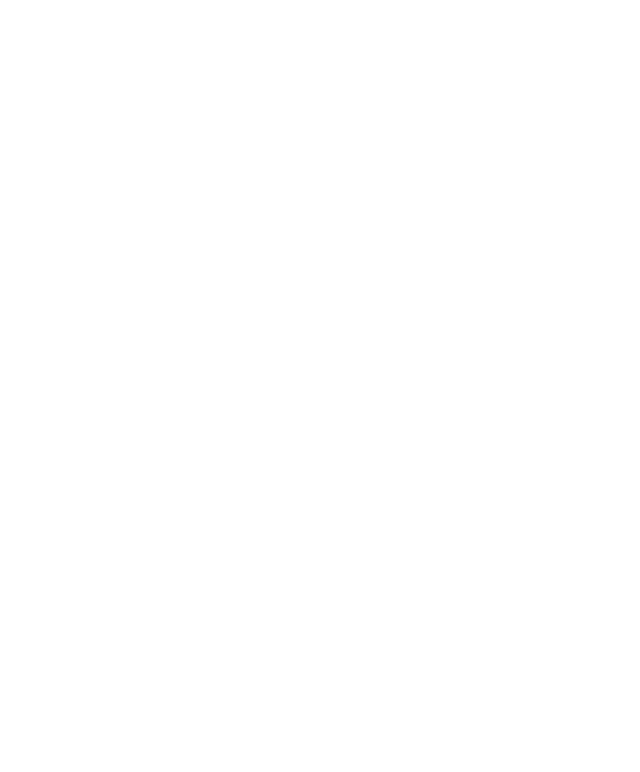
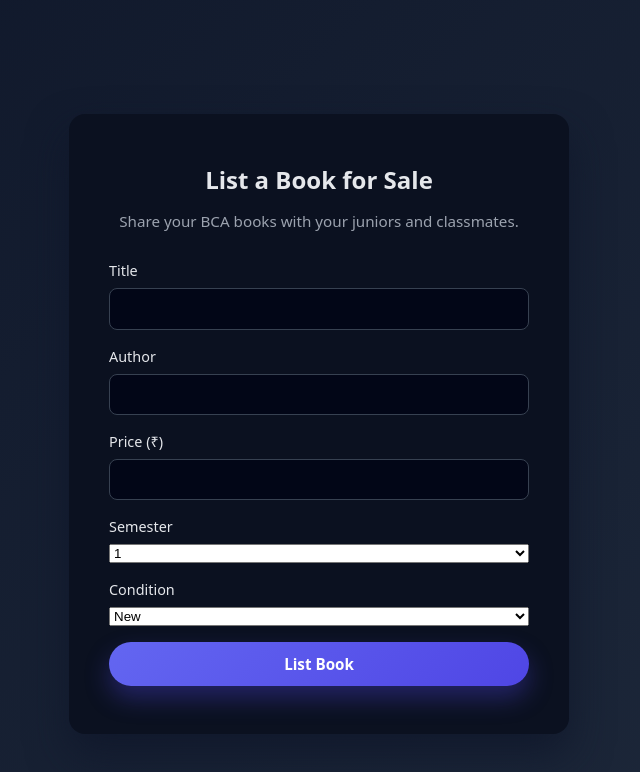
Before and after one commit to shanbhat2005/Student_marketplace, a React (Vite) app in the folder client/: page /add-book in a window 1280 px wide. Before the commit this address had no page. Shown: the top 772 px of the page, without its empty margins (321-961 px from the left). Built offline with nearby package versions, Linux system fonts and the light colour scheme.

Commit message:
login form created

```diff
--- a/client/src/App.css
+++ b/client/src/App.css
@@ -119,6 +119,62 @@
   color: #6ee7b7;
 }
 
+.home-card {
+  max-width: 960px;
+}
+
+.home-header {
+  display: flex;
+  flex-direction: column;
+  gap: 1rem;
+  align-items: flex-start;
+  justify-content: space-between;
+  margin-bottom: 1.5rem;
+}
+
+.home-header h2 {
+  text-align: left;
+}
+
+.books-grid {
+  display: grid;
+  grid-template-columns: 1fr;
+  gap: 1rem;
+  margin-top: 0.5rem;
+}
+
+.book-card {
+  background-color: #020617;
+  border-radius: 0.75rem;
+  padding: 1rem;
+  border: 1px solid #1f2937;
+  display: flex;
+  flex-direction: column;
+  gap: 0.35rem;
+}
+
+.book-card h3 {
+  margin: 0;
+}
+
+.book-author {
+  margin: 0;
+  font-size: 0.9rem;
+  color: #9ca3af;
+}
+
+.book-meta {
+  margin: 0.15rem 0;
+  font-size: 0.85rem;
+  color: #e5e7eb;
+}
+
+.book-price {
+  margin: 0.25rem 0 0.5rem;
+  font-weight: 600;
+  color: #a5b4fc;
+}
+
 @media (min-width: 640px) {
   .auth-card {
     padding: 3rem 2.5rem;
@@ -133,4 +189,13 @@
   .landing-buttons .secondary-btn {
     width: 48%;
   }
+
+  .home-header {
+    flex-direction: row;
+    align-items: center;
+  }
+
+  .books-grid {
+    grid-template-columns: repeat(2, minmax(0, 1fr));
+  }
 }
--- a/client/src/App.jsx
+++ b/client/src/App.jsx
@@ -2,6 +2,8 @@ import { Routes, Route, Link } from 'react-router-dom';
 import './App.css';
 import Login from './pages/Login';
 import Signup from './pages/Signup';
+import AddBook from './pages/AddBook';
+import Home from './pages/Home';
 
 const LandingPage = () => {
   return (
@@ -24,19 +26,6 @@ const LandingPage = () => {
   );
 };
 
-const Home = () => {
-  return (
-    <div className="auth-page">
-      <div className="auth-card">
-        <h2>Welcome to BCA Books Home</h2>
-        <p className="auth-subtitle">
-          You are logged in. Next, we can list and manage your books here.
-        </p>
-      </div>
-    </div>
-  );
-};
-
 function App() {
   return (
     <Routes>
@@ -44,6 +33,7 @@ function App() {
       <Route path="/login" element={<Login />} />
       <Route path="/signup" element={<Signup />} />
       <Route path="/home" element={<Home />} />
+      <Route path="/add-book" element={<AddBook />} />
     </Routes>
   );
 }
--- /dev/null
+++ b/client/src/pages/AddBook.jsx
@@ -0,0 +1,134 @@
+import { useState } from 'react';
+import { useNavigate } from 'react-router-dom';
+import axios from 'axios';
+import '../App.css';
+
+const AddBook = () => {
+  const navigate = useNavigate();
+  const [formData, setFormData] = useState({
+    title: '',
+    author: '',
+    price: '',
+    semester: '1',
+    condition: 'New',
+  });
+  const [loading, setLoading] = useState(false);
+  const [error, setError] = useState('');
+
+  const handleChange = (e) => {
+    setFormData({
+      ...formData,
+      [e.target.name]: e.target.value,
+    });
+  };
+
+  const handleSubmit = async (e) => {
+    e.preventDefault();
+    setLoading(true);
+    setError('');
+
+    try {
+      const payload = {
+        title: formData.title,
+        author: formData.author,
+        price: Number(formData.price),
+        semester: Number(formData.semester),
+        condition: formData.condition,
+        // TODO: Replace with actual logged-in user ID from auth context or token
+        owner: formData.owner || 'REPLACE_WITH_USER_ID',
+      };
+
+      await axios.post('http://localhost:5000/api/books/add', payload);
+      alert('Book Listed Successfully!');
+      navigate('/home');
+    } catch (err) {
+      console.error(err);
+      setError(err.response?.data?.message || 'Failed to list book. Please try again.');
+    } finally {
+      setLoading(false);
+    }
+  };
+
+  return (
+    <div className="auth-page">
+      <div className="auth-card">
+        <h2>List a Book for Sale</h2>
+        <p className="auth-subtitle">Share your BCA books with your juniors and classmates.</p>
+        <form onSubmit={handleSubmit} className="auth-form">
+          <label>
+            Title
+            <input
+              type="text"
+              name="title"
+              value={formData.title}
+              onChange={handleChange}
+              required
+            />
+          </label>
+
+          <label>
+            Author
+            <input
+              type="text"
+              name="author"
+              value={formData.author}
+              onChange={handleChange}
+              required
+            />
+          </label>
+
+          <label>
+            Price (₹)
+            <input
+              type="number"
+              name="price"
+              min="0"
+              step="1"
+              value={formData.price}
+              onChange={handleChange}
+              required
+            />
+          </label>
+
+          <label>
+            Semester
+            <select
+              name="semester"
+              value={formData.semester}
+              onChange={handleChange}
+              required
+            >
+              <option value="1">1</option>
+              <option value="2">2</option>
+              <option value="3">3</option>
+              <option value="4">4</option>
+              <option value="5">5</option>
+              <option value="6">6</option>
+            </select>
+          </label>
+
+          <label>
+            Condition
+            <select
+              name="condition"
+              value={formData.condition}
+              onChange={handleChange}
+              required
+            >
+              <option value="New">New</option>
+              <option value="Used">Used</option>
+            </select>
+          </label>
+
+          {error && <p className="auth-error">{error}</p>}
+
+          <button type="submit" disabled={loading} className="primary-btn full-width">
+            {loading ? 'Listing...' : 'List Book'}
+          </button>
+        </form>
+      </div>
+    </div>
+  );
+};
+
+export default AddBook;
--- /dev/null
+++ b/client/src/pages/Home.jsx
@@ -0,0 +1,79 @@
+import { useEffect, useState } from 'react';
+import { Link } from 'react-router-dom';
+import axios from 'axios';
+import '../App.css';
+
+const Home = () => {
+  const [books, setBooks] = useState([]);
+  const [loading, setLoading] = useState(true);
+  const [error, setError] = useState('');
+
+  useEffect(() => {
+    const fetchBooks = async () => {
+      try {
+        const res = await axios.get('http://localhost:5000/api/books');
+        setBooks(res.data || []);
+      } catch (err) {
+        console.error(err);
+        setError('Failed to load books. Please try again.');
+      } finally {
+        setLoading(false);
+      }
+    };
+
+    fetchBooks();
+  }, []);
+
+  const handleBuyNow = (title) => {
+    alert(`Buy flow coming soon for "${title}"`);
+  };
+
+  return (
+    <div className="auth-page">
+      <div className="auth-card home-card">
+        <div className="home-header">
+          <div>
+            <h2>BCA Books Marketplace</h2>
+            <p className="auth-subtitle">
+              Browse second-hand BCA books listed by your classmates.
+            </p>
+          </div>
+          <Link to="/add-book" className="primary-btn">
+            Sell a Book
+          </Link>
+        </div>
+
+        {loading && <p className="auth-subtitle">Loading books...</p>}
+        {error && <p className="auth-error">{error}</p>}
+
+        {!loading && !error && books.length === 0 && (
+          <p className="auth-subtitle">No books listed yet. Be the first to sell a book!</p>
+        )}
+
+        {!loading && !error && books.length > 0 && (
+          <div className="books-grid">
+            {books.map((book) => (
+              <div key={book._id} className="book-card">
+                <h3>{book.title}</h3>
+                <p className="book-author">by {book.author}</p>
+                <p className="book-meta">
+                  Semester: <span>{book.semester}</span>
+                </p>
+                <p className="book-price">₹ {book.price}</p>
+                <button
+                  type="button"
+                  className="primary-btn full-width"
+                  onClick={() => handleBuyNow(book.title)}
+                >
+                  Buy Now
+                </button>
+              </div>
+            ))}
+          </div>
+        )}
+      </div>
+    </div>
+  );
+};
+
+export default Home;
```
Also changed, not shown: 2 other files (tests, documents, lock files or other folders).
